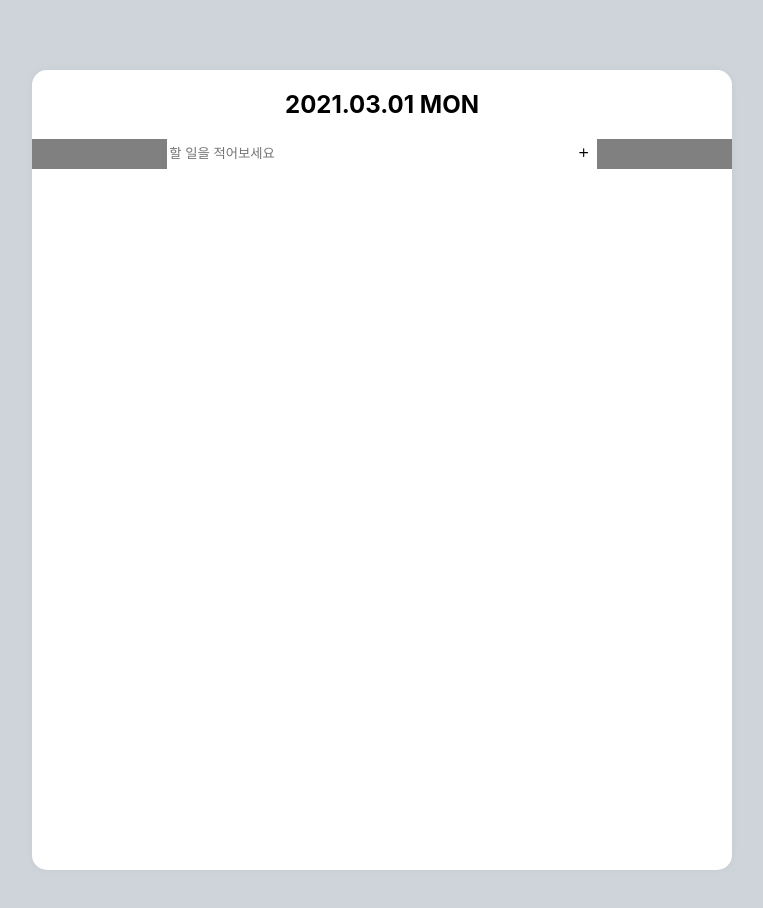
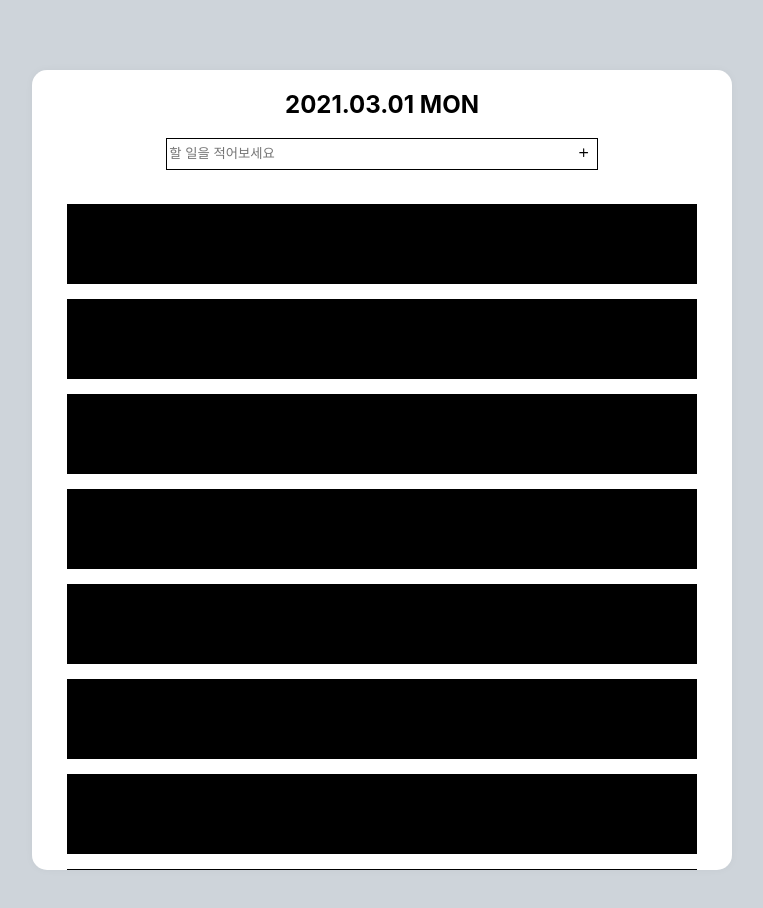
Before and after one commit to KAEN7/todo-list, a React (Create React App) app: page / in a window 1280 px wide. Shown: the top 908 px of the page, without its empty margins (258-1021 px from the left). Built offline with nearby package versions, Linux system fonts and the light colour scheme.

Commit message:
Add TodoBox.js

```diff
--- a/src/App.js
+++ b/src/App.js
@@ -4,6 +4,7 @@ import styled, { createGlobalStyle } from "styled-components";
 import TodoHeader from "./components/TodoHeader";
 import TodoTable from "./components/TodoTable";
 import TodoForm from "./components/TodoForm";
+import TodoBox from "./components/TodoBox";
 
 // 스토어 생성
 // const store = createStore(rootReducer);
@@ -23,6 +24,7 @@ function App() {
       <TodoTable>
         <TodoHeader />
         <TodoForm />
+        <TodoBox />
       </TodoTable>
     </>
     // </Provider>
--- /dev/null
+++ b/src/components/TodoBox.js
@@ -0,0 +1,35 @@
+import React from "react";
+import styled from "styled-components";
+import TodoList from "./TodoList";
+
+const BoxBlock = styled.div`
+  width: 100%;
+  height: 100%;
+  display: flex;
+  flex-direction: column;
+  align-items: center;
+`;
+
+function TodoBox() {
+  return (
+    <BoxBlock>
+      <TodoList />
+      <TodoList />
+      <TodoList />
+      <TodoList />
+      <TodoList />
+      <TodoList />
+      <TodoList />
+      <TodoList />
+      <TodoList />
+      <TodoList />
+      <TodoList />
+      <TodoList />
+      <TodoList />
+      <TodoList />
+      <TodoList />
+    </BoxBlock>
+  );
+}
+
+export default TodoBox;
--- a/src/components/TodoForm.js
+++ b/src/components/TodoForm.js
@@ -4,14 +4,15 @@ import { FiPlus } from "react-icons/fi";
 
 // styled
 const FormBlock = styled.div`
-  background: gray;
   display: flex;
   justify-content: center;
+  margin-bottom: 20px;
 `;
 
 const Form = styled.form`
   display: flex;
   height: 30px;
+  outline: 1px solid black;
 `;
 
 const CreateInput = styled.input`
--- /dev/null
+++ b/src/components/TodoList.js
@@ -0,0 +1,17 @@
+import React from "react";
+import styled from "styled-components";
+
+const ListBlock = styled.div`
+  position: relative;
+  width: 90%;
+  min-height: 80px;
+  max-height: 140px;
+  margin-top: 15px;
+  background: black;
+`;
+
+function TodoList({ children }) {
+  return <ListBlock>test {children}</ListBlock>;
+}
+
+export default TodoList;
```
